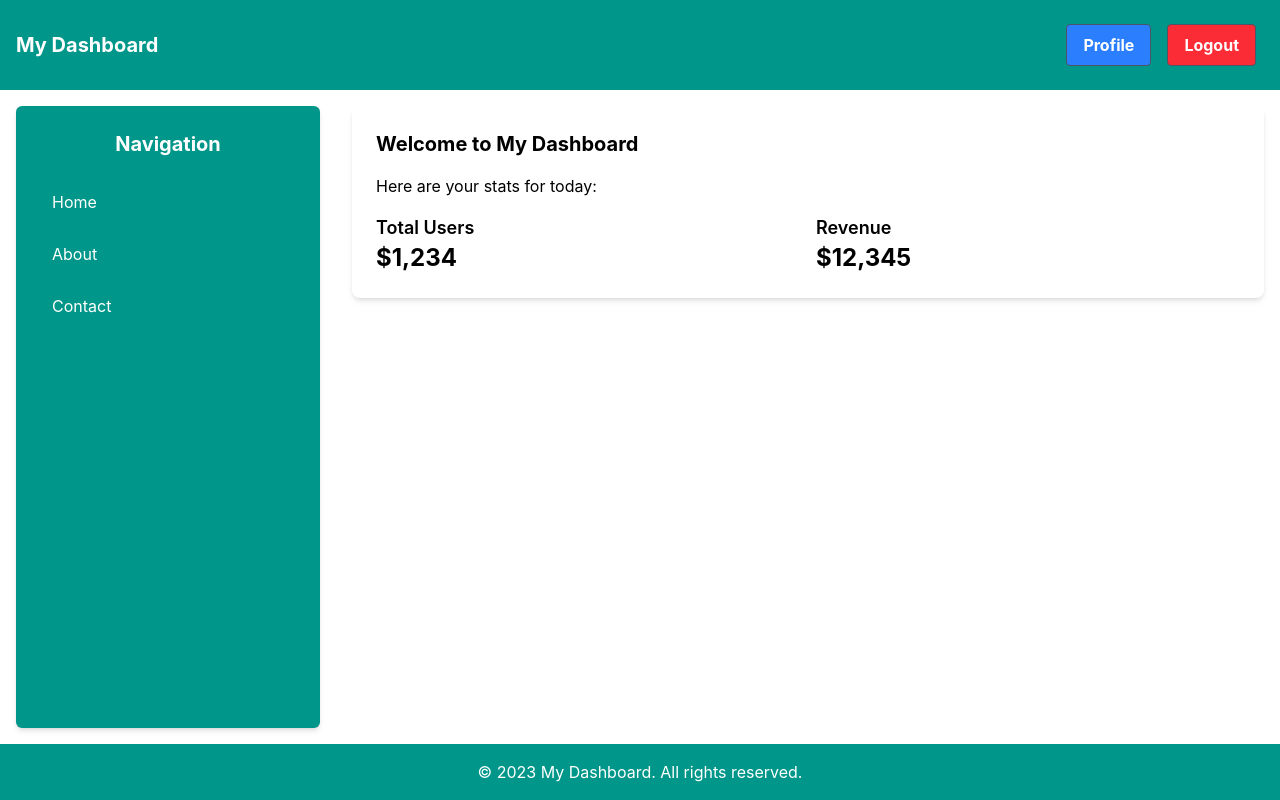
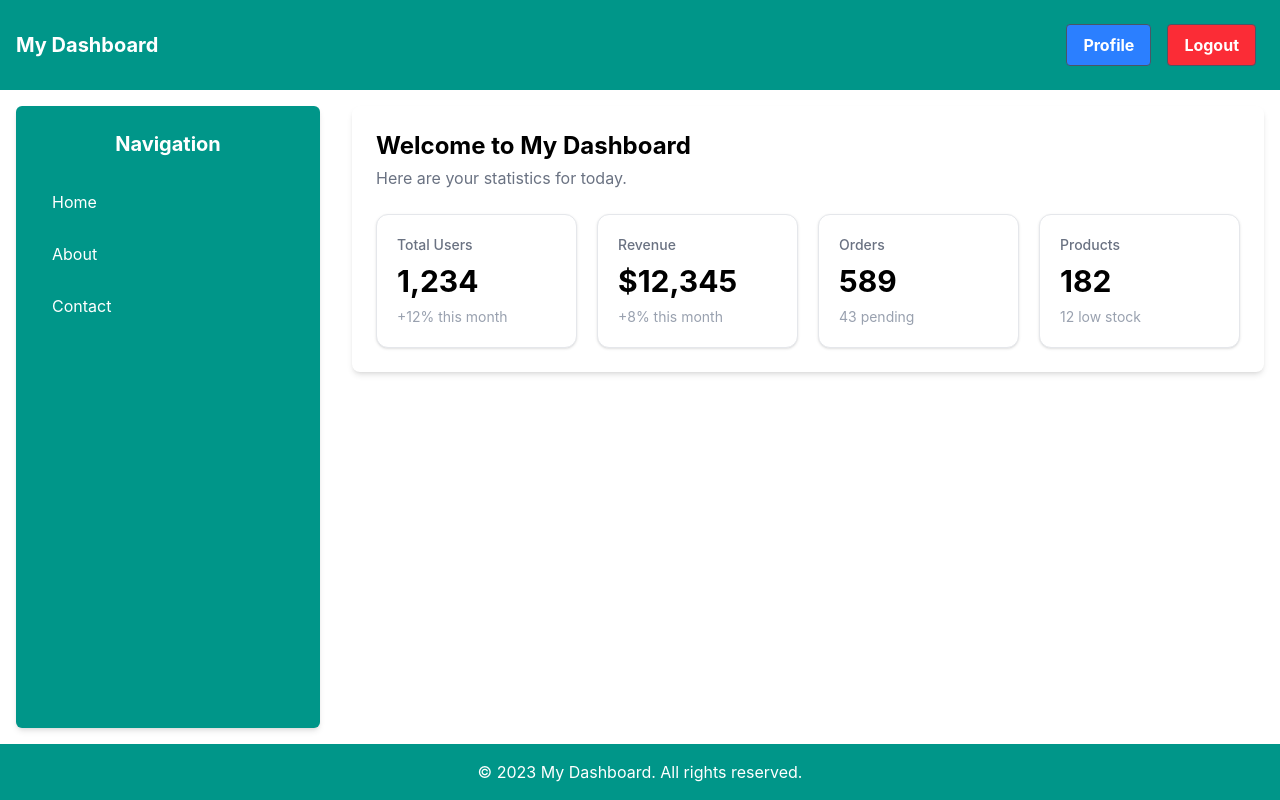
Before and after one commit to Hrisshhii/zustand-practice, a React (Vite) app in the folder dp-challenges/: page / in a window 1280 px wide. Built offline with nearby package versions, Linux system fonts and the light colour scheme.

Commit message:
Refactor Content component and add StatCard component for improved layout and statistics display

```diff
--- a/dp-challenges/src/components/Content.tsx
+++ b/dp-challenges/src/components/Content.tsx
@@ -1,21 +1,43 @@
+import StatCard from "./StatCard";
 
 const Content = () => {
   return (
-    <div className="bg-white shadow-md p-6 rounded-lg">
-      <h2 className="text-xl font-bold mb-4">Welcome to My Dashboard</h2>
-      <p className="mb-4">Here are your stats for today:</p>
-      <div className="grid grid-cols-2 gap-4">
-        <div>
-          <h3 className="text-lg font-semibold">Total Users</h3>
-          <p className="text-2xl font-bold">$1,234</p>
-        </div>
-        <div>
-          <h3 className="text-lg font-semibold">Revenue</h3>
-          <p className="text-2xl font-bold">$12,345</p>
-        </div>
+    <div className="bg-white shadow-md rounded-lg p-6">
+      <h2 className="text-2xl font-bold">
+        Welcome to My Dashboard
+      </h2>
+
+      <p className="text-gray-500 mt-1 mb-6">
+        Here are your statistics for today.
+      </p>
+
+      <div className="grid grid-cols-2 lg:grid-cols-4 gap-5">
+        <StatCard
+          title="Total Users"
+          value="1,234"
+          subtitle="+12% this month"
+        />
+
+        <StatCard
+          title="Revenue"
+          value="$12,345"
+          subtitle="+8% this month"
+        />
+
+        <StatCard
+          title="Orders"
+          value="589"
+          subtitle="43 pending"
+        />
+
+        <StatCard
+          title="Products"
+          value="182"
+          subtitle="12 low stock"
+        />
       </div>
     </div>
-  )
-}
+  );
+};
 
-export default Content
+export default Content;
--- /dev/null
+++ b/dp-challenges/src/components/StatCard.tsx
@@ -0,0 +1,23 @@
+interface StatCardProps {
+  title: string;
+  value: string;
+  subtitle?: string;
+}
+
+const StatCard = ({ title, value, subtitle }: StatCardProps) => {
+  return (
+    <div className="bg-white border border-gray-200 rounded-xl shadow-sm p-5 hover:shadow-md transition">
+      <h3 className="text-sm font-medium text-gray-500">{title}</h3>
+
+      <p className="text-3xl font-bold mt-2">{value}</p>
+
+      {subtitle && (
+        <p className="text-sm text-gray-400 mt-2">
+          {subtitle}
+        </p>
+      )}
+    </div>
+  );
+};
+
+export default StatCard;
```
